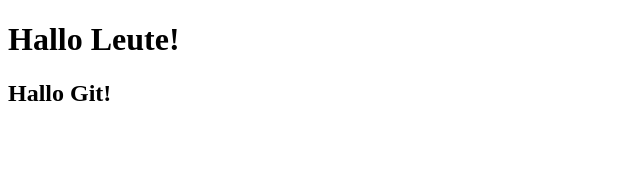
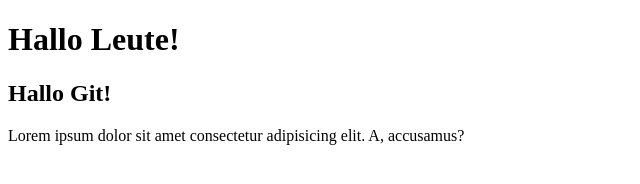
Before and after one commit to SteffenKloempges/GitHub_Bootcamp, a plain HTML site: page index.html in a window 1280 px wide. Shown: the whole page, without its empty margins (0-640 px from the left). Drawn offline with Linux system fonts and the light colour scheme.

Commit message:
add text

```diff
--- a/index.html
+++ b/index.html
@@ -11,6 +11,7 @@
 <body>
     <h1>Hallo Leute!</h1>
     <h2>Hallo Git!</h2>
+    <p>Lorem ipsum dolor sit amet consectetur adipisicing elit. A, accusamus?</p>
 </body>
 
 </html>
```
